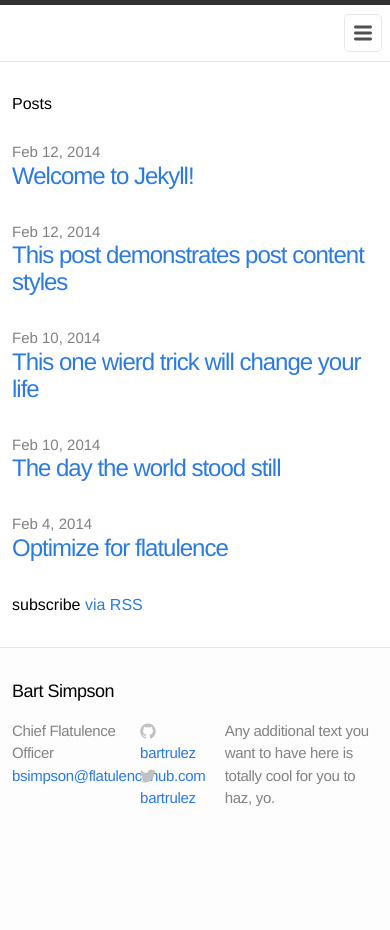
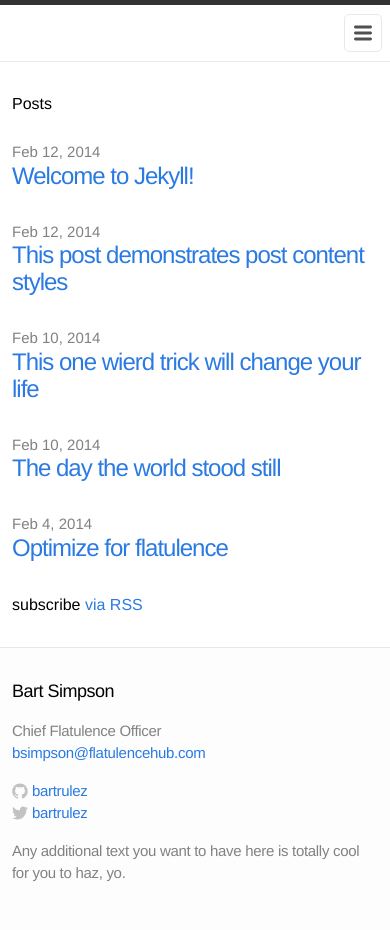
Before and after one commit to jglovier/jekyll-new, a Jekyll site: the page built from index.html, in a window 390 px wide. Built offline with Jekyll 4.4.1, drawn with Linux system fonts in a browser that asks for light colours; before the commit the page ends 900 px from its top, so only the background shows below that.

Commit message:
Fix footer styles for mobile

```diff
--- a/css/main.css
+++ b/css/main.css
@@ -320,6 +320,28 @@ a:visited { color: #205caa; }
 /* media queries */
 /* ----------------------------------------------------------*/
 
+
+@media screen and (max-width: 750px) {
+
+  .footer-col-1 { width: 50%; }
+
+  .footer-col-2 {
+    width: 45%; /*fallback*/
+    width: -webkit-calc(50% - 10px);
+    width: -moz-calc(50% - 10px);
+    width: -o-calc(50% - 10px);
+    width: calc(50% - 10px);
+    margin-right: 0;
+  }
+
+  .site-footer .column.footer-col-3 {
+    width: auto;
+    float: none;
+    clear: both;
+  }
+
+}
+
 @media screen and (max-width: 600px) {
 
   .wrap { padding: 0 12px; }
@@ -351,7 +373,9 @@ a:visited { color: #205caa; }
     display: none;
   }
 
-  .site-nav:hover .trigger { display: block; }
+  .site-nav:hover .trigger,
+  .site-nav:active .trigger,
+  .site-nav:focus .trigger, { display: block; }
 
   .site-nav .page-link {
     display: block;
@@ -369,4 +393,10 @@ a:visited { color: #205caa; }
   .post-content ul,
   .post-content ol { padding-left: 10px; }
 
+  .site-footer .column {
+    float: none;
+    clear: both;
+    width: auto;
+    margin: 0 0 15px; }
+
 }
```
